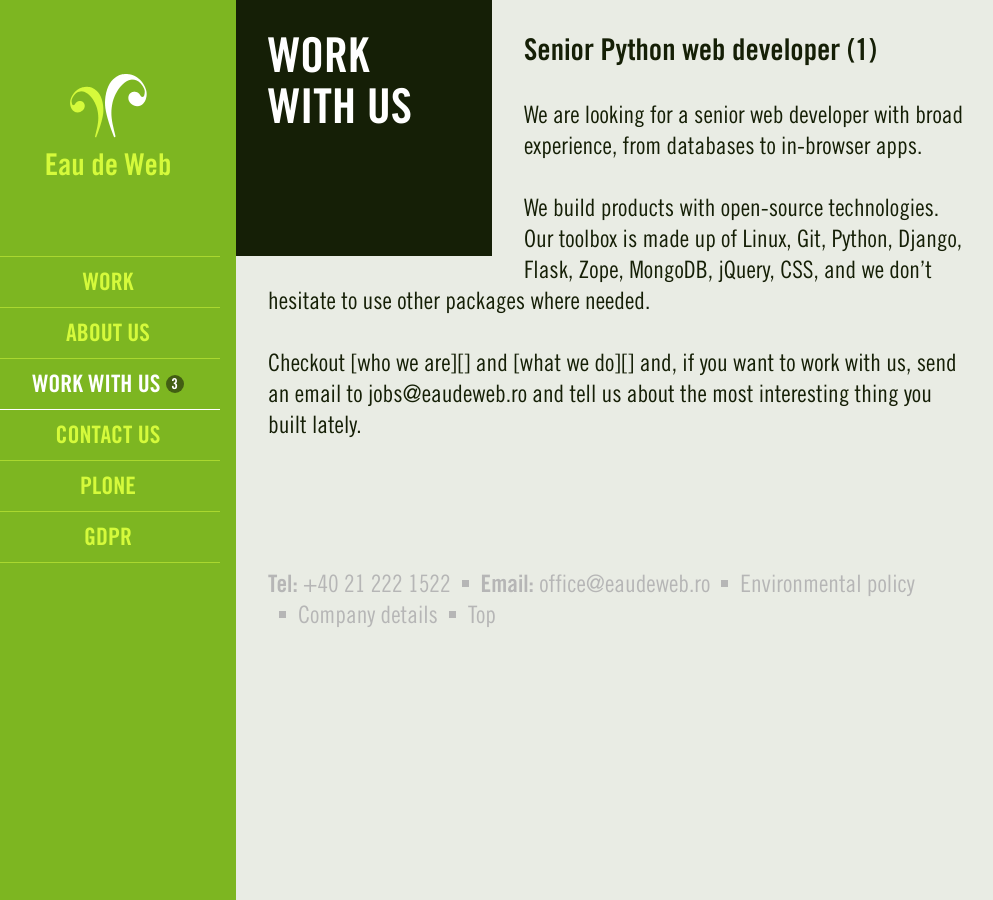
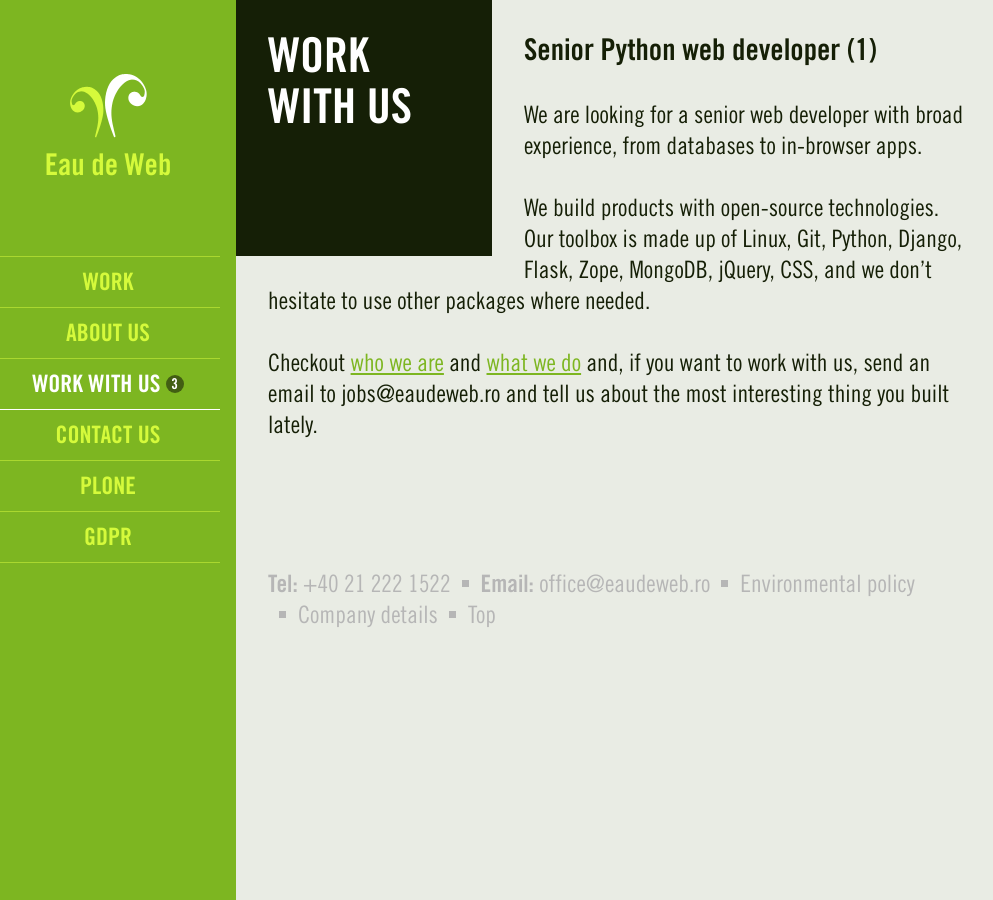
Before and after one commit to eaudeweb/eaudeweb.github.com, a Jekyll site: the page built from team/_posts/2000-01-01-senior-webdev.markdown, in a window 1280 px wide. Shown: the whole page, without its empty margins (20-1013 px from the left). Built offline with Jekyll 4.4.1, drawn with Linux system fonts in a browser that asks for light colours; nearby versions of some CDN libraries.

```diff
--- a/team/_posts/2000-01-01-senior-php.markdown
+++ b/team/_posts/2000-01-01-senior-php.markdown
@@ -16,5 +16,5 @@ us, send an email to jobs@eaudeweb.ro and tell us about the most
 interesting thing you built lately.
 
 
-[who_we_are]: http://www.eaudeweb.ro/#work-with-us
-[what_we_do]: http://www.eaudeweb.ro/#we-work-for
+[who we are]: http://www.eaudeweb.ro/#work-with-us
+[what we do]: http://www.eaudeweb.ro/#we-work-for
--- a/team/_posts/2000-01-01-senior-webdev.markdown
+++ b/team/_posts/2000-01-01-senior-webdev.markdown
@@ -14,5 +14,5 @@ Checkout [who we are][] and [what we do][] and, if you want to work with
 us, send an email to jobs@eaudeweb.ro and tell us about the most
 interesting thing you built lately.
 
-[who_we_are]: http://www.eaudeweb.ro/#work-with-us
-[what_we_do]: http://www.eaudeweb.ro/#we-work-for
+[who we are]: http://www.eaudeweb.ro/#work-with-us
+[what we do]: http://www.eaudeweb.ro/#we-work-for
--- a/team/_posts/2015-10-12-senior-frontend.markdown
+++ b/team/_posts/2015-10-12-senior-frontend.markdown
@@ -18,5 +18,5 @@ We do code reviews and use continuous integration in our projects. We work Agile
 See [who we are][] and [what we do][] and, if you want to work with us, send an email
 to jobs@eaudeweb.ro and tell us about the most interesting thing you built lately.
 
-[who_we_are]: http://www.eaudeweb.ro/#work-with-us
-[what_we_do]: http://www.eaudeweb.ro/#we-work-for
+[who we are]: http://www.eaudeweb.ro/#work-with-us
+[what we do]: http://www.eaudeweb.ro/#we-work-for
```
